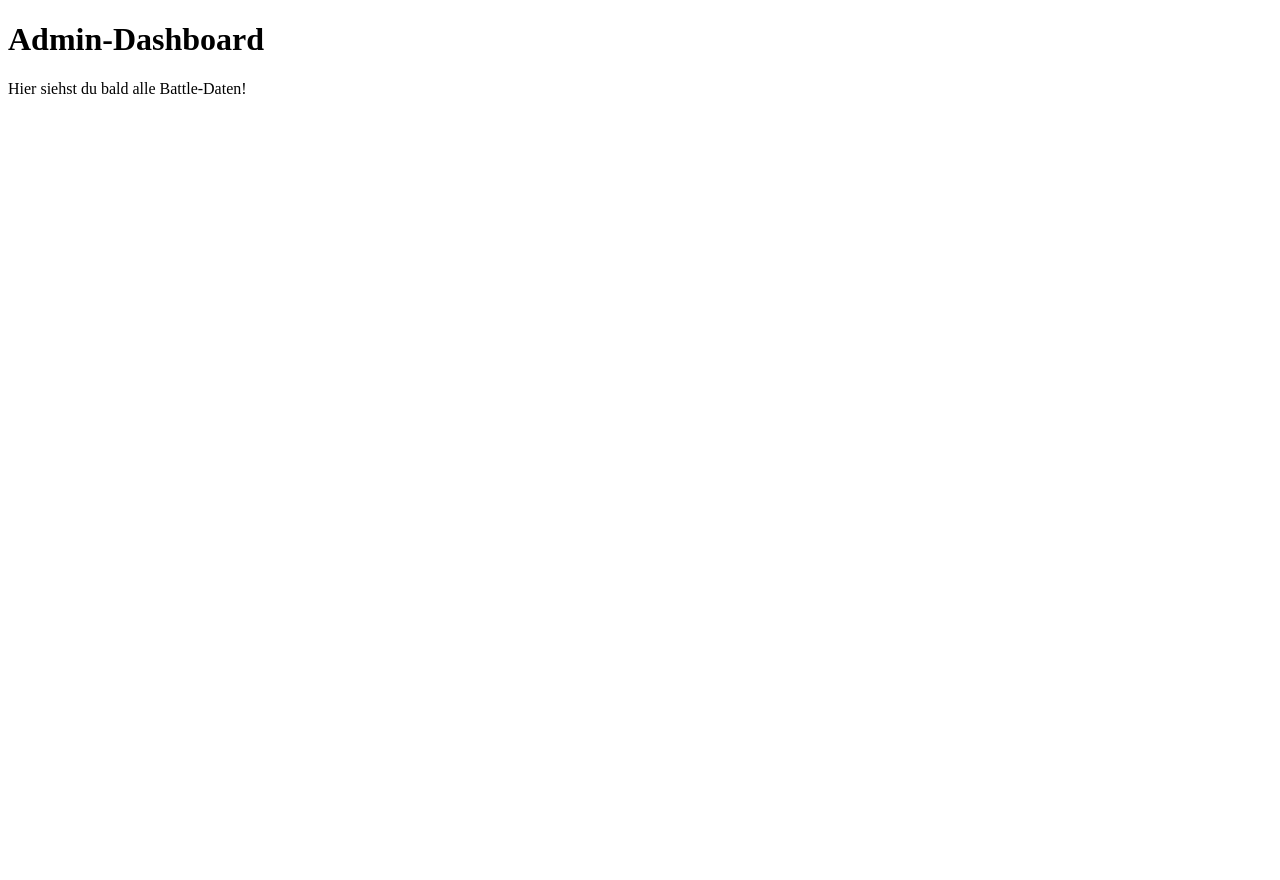
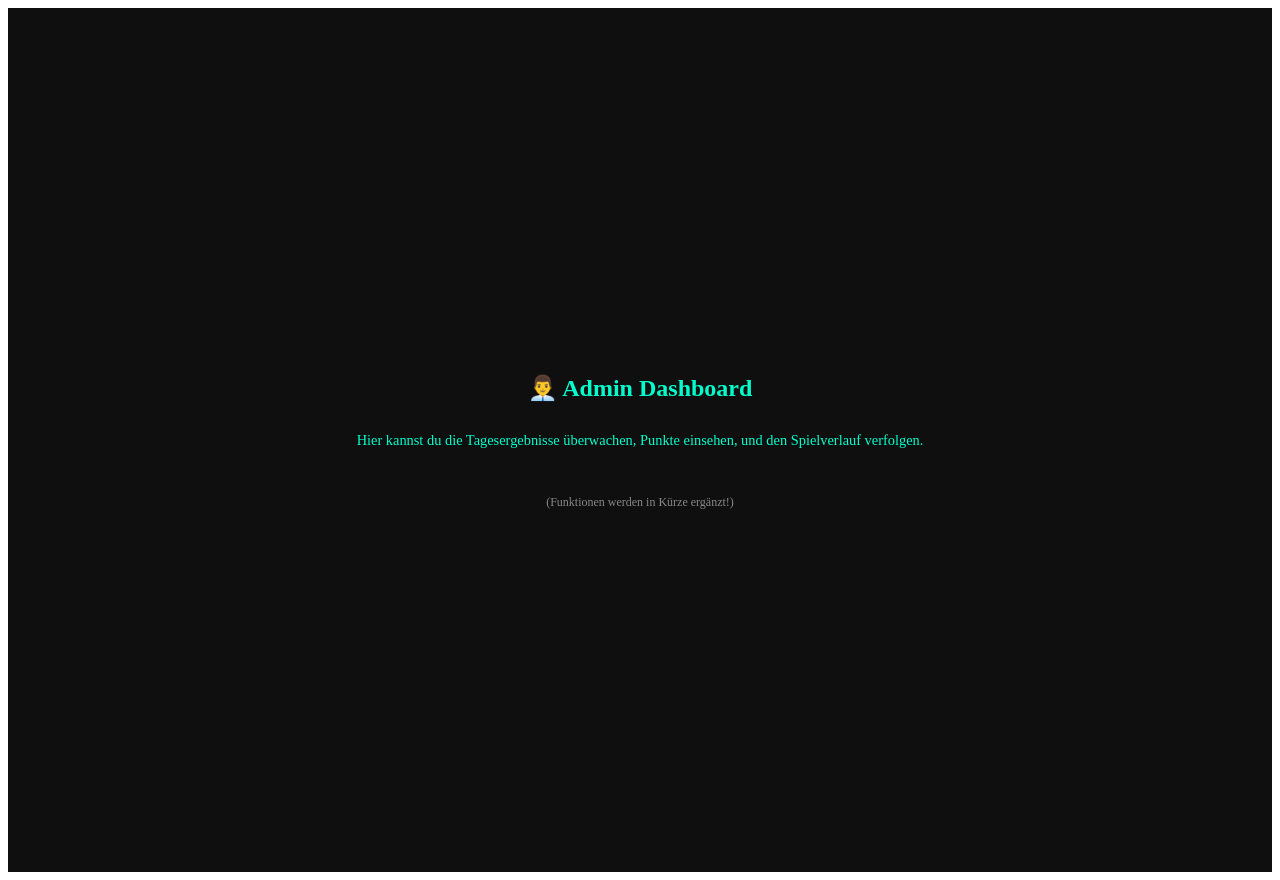
Before and after one commit to PrismaKiara/retro-call-battle, a Next.js app: page /admin in a window 1280 px wide. Before the commit the page ends 800 px from the top, so only its background shows below. Built offline with nearby package versions, Linux system fonts and the light colour scheme.

Commit message:
Add files via upload

```diff
--- a/pages/admin.js
+++ b/pages/admin.js
@@ -1,8 +1,25 @@
+
 export default function Admin() {
   return (
-    <div>
-      <h1>Admin-Dashboard</h1>
-      <p>Hier siehst du bald alle Battle-Daten!</p>
+    <div style={{
+      backgroundColor: '#0f0f0f',
+      color: '#00ffcc',
+      height: '100vh',
+      padding: '2rem',
+      fontFamily: 'Press Start 2P, sans-serif',
+      display: 'flex',
+      flexDirection: 'column',
+      alignItems: 'center',
+      justifyContent: 'center',
+      textAlign: 'center'
+    }}>
+      <h1 style={{ fontSize: '1.5rem', marginBottom: '1rem' }}>👨‍💼 Admin Dashboard</h1>
+      <p style={{ fontSize: '0.9rem', maxWidth: '600px' }}>
+        Hier kannst du die Tagesergebnisse überwachen, Punkte einsehen, und den Spielverlauf verfolgen.
+      </p>
+      <p style={{ fontSize: '0.75rem', marginTop: '2rem', color: '#888' }}>
+        (Funktionen werden in Kürze ergänzt!)
+      </p>
     </div>
   );
 }
```
